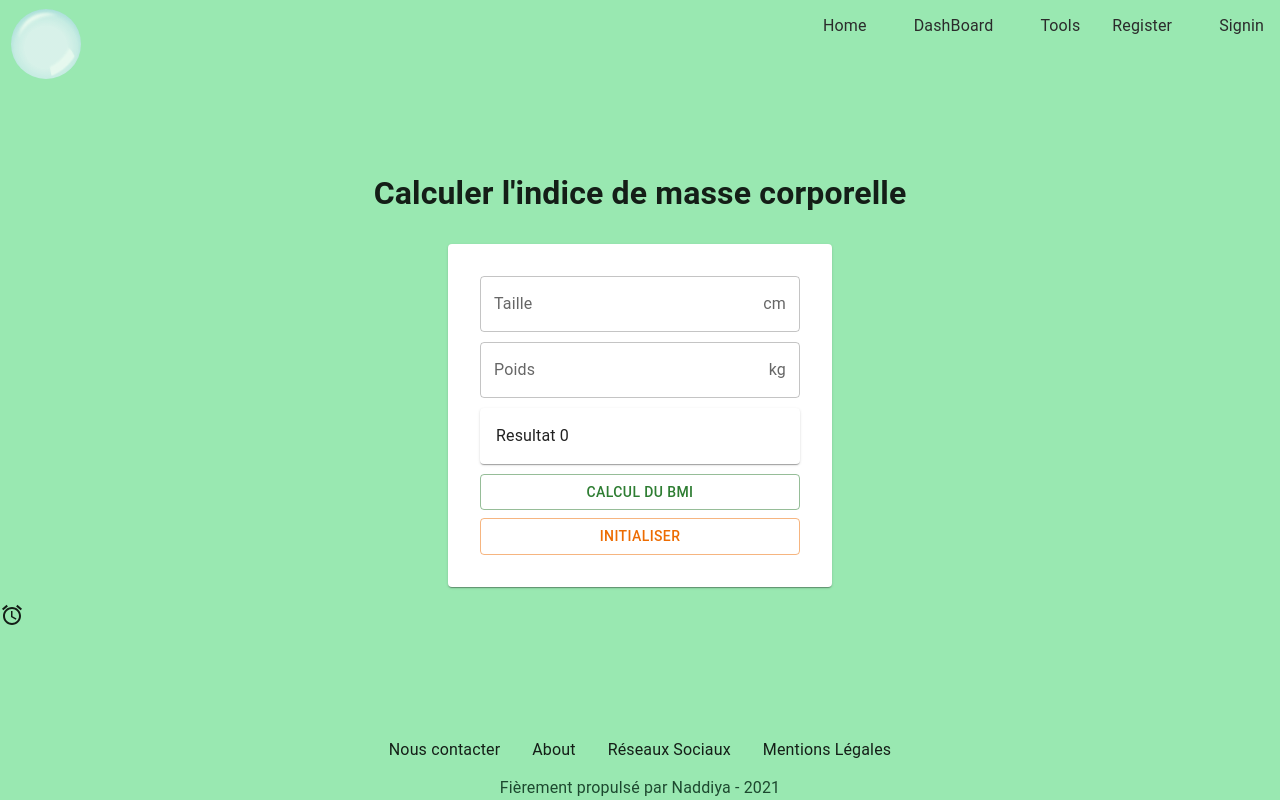
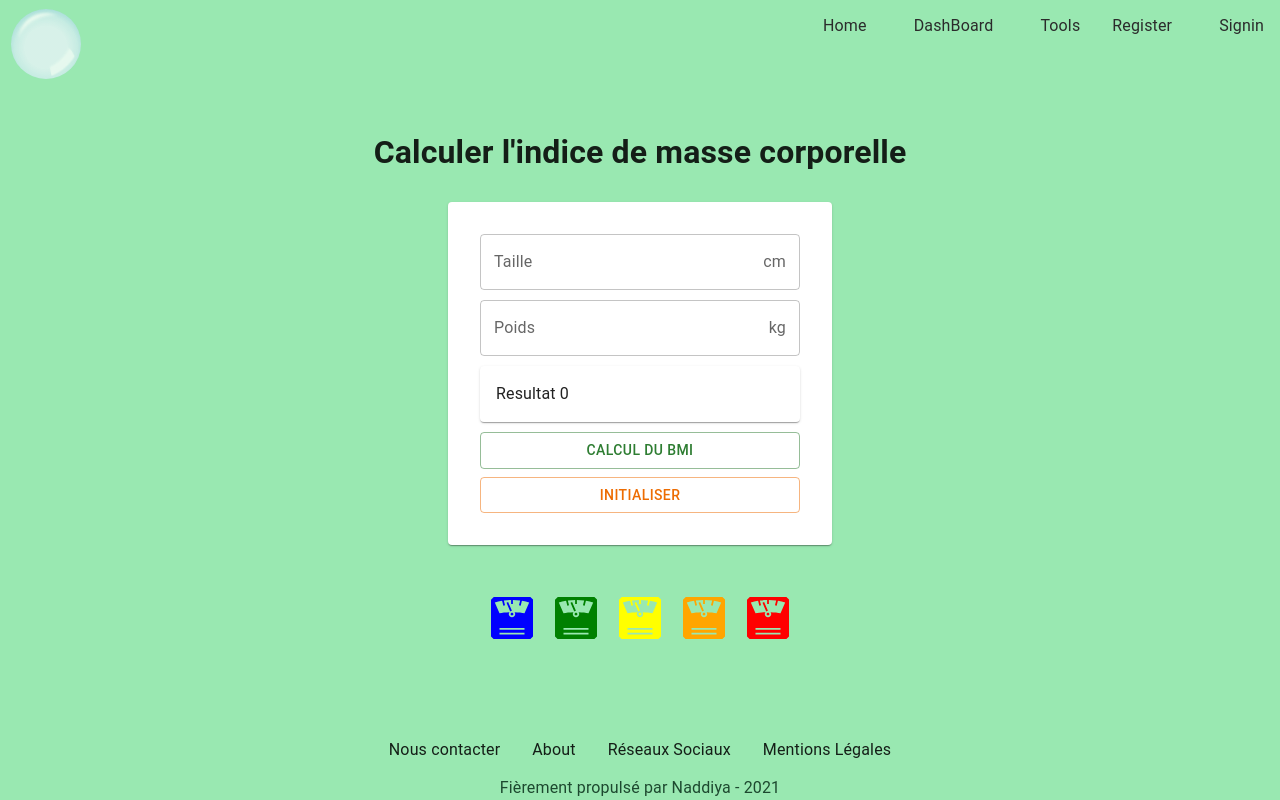
Before and after one commit to Naddiya/alimentary, a React (Create React App) app in the folder frontend/: page /bmi in a window 1280 px wide. Built offline with nearby package versions, Linux system fonts and the light colour scheme.

Commit message:
feat: weight scale icons

```diff
--- a/frontend/src/components/tools/forms/bodyMassIndex/BodyMassIndexLevel.js
+++ b/frontend/src/components/tools/forms/bodyMassIndex/BodyMassIndexLevel.js
@@ -1,8 +1,58 @@
 import React from "react";
-import { AccessAlarm } from "@mui/icons-material";
+import { GiWeightScale } from "react-icons/gi";
+import { Box } from "@mui/system";
 
-const BodyMassIndexLevel = () => {
-  return <AccessAlarm />;
+const BodyMassIndexLevel = (bmi) => {
+  const level = "";
+
+  const BodyMassIndexLevel = (bmi) => {
+    if (bmi < 18.5) {
+      level = "normal";
+    } else if (bmi >= 18.5 && bmi <= 25) {
+      level = "insufficient";
+    } else if (bmi >= 30 && bmi < 35) {
+      level = "moderate-obesity";
+    } else if (bmi >= 35 && bmi < 40) {
+      level = "sever-obesity";
+    } else if (bmi >= 40) {
+      level = "morbid-obesity";
+    }
+  };
+
+  return (
+    <Box className="tools-bmi-level">
+      <GiWeightScale
+        className="tools-bmi-level-item"
+        id="insufficient"
+        size="50px"
+        color="blue"
+      />
+      <GiWeightScale
+        className="tools-bmi-level-item"
+        id="normal"
+        size="50px"
+        color="green"
+      />
+      <GiWeightScale
+        className="tools-bmi-level-item"
+        id="moderate-obesity"
+        size="50px"
+        color="yellow"
+      />
+      <GiWeightScale
+        className="tools-bmi-level-item"
+        id="severe-obestity"
+        size="50px"
+        color="orange"
+      />
+      <GiWeightScale
+        className="tools-bmi-level-item"
+        id="morbid-obestity"
+        size="50px"
+        color="red"
+      />
+    </Box>
+  );
 };
 
 export default BodyMassIndexLevel;
--- a/frontend/src/styles/tools.scss
+++ b/frontend/src/styles/tools.scss
@@ -5,8 +5,7 @@
   }
   &-bmi,
   &-deficits,
-  &-energy,
-  &-bmi-level {
+  &-energy {
     max-width: 30%;
     display: flex;
     flex-direction: column;
@@ -25,5 +24,12 @@
       gap: 8px;
       justify-content: center;
     }
+    &-level {
+      display: flex;
+      margin: auto;
+      width: 30%;
+      justify-content: space-around;
+      padding: 2rem;
+    }
   }
 }
```
Also changed, not shown: frontend/src/components/icons/HomeIcon.js (deleted, +0 -12 lines).
